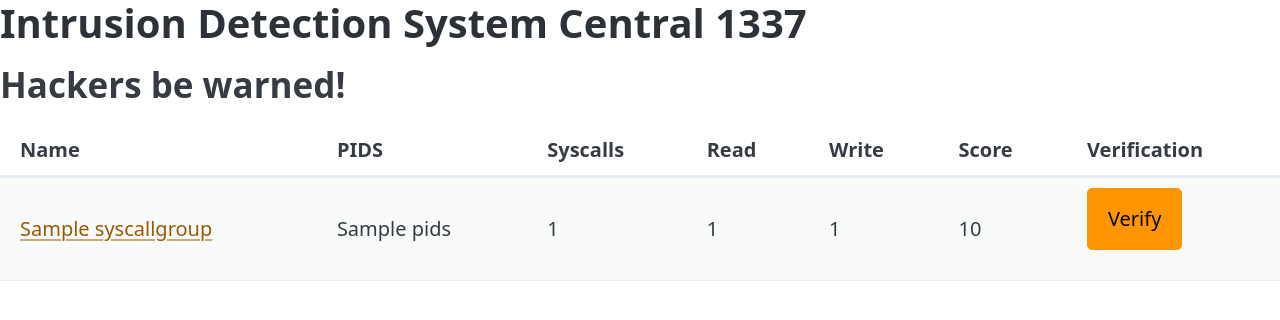
After one commit to bummie/aaugrader, a Flask app: template src/detection/templates/syscalls.html in a window 1280 px wide. The commit adds this page. Shown: the top 320 px of the page. Run offline with Flask 3, Linux system fonts and the light colour scheme; the template is opened without the code that fills it: most values are stand-ins (such as "Sample title", 1, 10 or a date in 2020).

```diff
--- a/src/detection/server.py
+++ b/src/detection/server.py
@@ -18,9 +18,14 @@ def sort_syscallgroups(syscallgroup):
 
 @app.route("/")
 def main_page():
+    return render_template("index.html")
+
+
+@app.route("/syscalls")
+def syscalls_page():
     syscall_groups = utils.load_syscallgroups_from_path(utils.syscallgroupFolder())
     sorted_sycalls = sorted(syscall_groups, key=sort_syscallgroups, reverse=True)
-    return render_template("index.html", syscallgroups=sorted_sycalls)
+    return render_template("syscalls.html", syscallgroups=sorted_sycalls)
 
 
 @app.route("/event")
@@ -75,7 +80,7 @@ def upload():
 @app.post("/uploadcfg")
 def upload_cfg():
     data = request.get_data().decode("UTF-8")
-    file_name = f"{datetime.now().strftime("%Y-%m-%d_%H-%M-%S")}.cfg"
+    file_name = f"{datetime.now().strftime('%Y-%m-%d_%H-%M-%S')}.cfg"
     file_path = os.path.join(utils.cfgFolder(), file_name)
 
     if not os.path.exists(utils.cfgFolder()):
@@ -89,11 +94,10 @@ def upload_cfg():
 
 @app.route("/cfg")
 def cfg_events():
-
     files = utils.list_files(utils.cfgFolder())
     traces = vs.validate_multiple_cfgs(files)
 
-    sorted_traces = traces #sorted(traces, key=sort_syscallgroups, reverse=True)
+    sorted_traces = traces  # sorted(traces, key=sort_syscallgroups, reverse=True)
     return render_template("cfg.html", traces=sorted_traces)
 
 
--- /dev/null
+++ b/src/detection/templates/syscalls.html
@@ -0,0 +1,49 @@
+<!DOCTYPE html>
+<html lang="en">
+
+<head>
+  <meta charset="UTF-8">
+  <title>IDS Central 1337</title>
+  <link rel="stylesheet" href="/static/pico.pumpkin.min.css">
+  <link rel="stylesheet" href="/static/extra.css">
+</head>
+
+<body>
+  <h1>Intrusion Detection System Central 1337</h1>
+  <h2>Hackers be warned!</h2>
+
+  <table id="data" class="table striped">
+    <thead>
+      <tr>
+        <th>Name</th>
+        <th>PIDS</th>
+        <th>Syscalls</th>
+        <th>Read</th>
+        <th>Write</th>
+        <th>Score</th>
+        <th>Verification</th>
+      </tr>
+    </thead>
+    <tbody>
+      {% for syscallgroup in syscallgroups %}
+      <tr>
+        <td><a href="/event?name={{syscallgroup.name}}"">{{ syscallgroup.name }}</a></td>
+          <td>{{ syscallgroup.pids}}</td>
+          <td>{{ syscallgroup.syscalls|length }}</td>
+          <td>{{ syscallgroup.read|length }}</td>
+          <td>{{ syscallgroup.write|length }}</td>
+          <td {% if syscallgroup.score|int > 250 %}class="hacker"{% endif %}>{{ syscallgroup.score }}</td>
+          <td><button onclick=" location.href='/verify?name={{syscallgroup.name}}'" type=button>
+          {% if syscallgroup.verified %}
+          De-Verify
+          {% else %}
+          Verify
+          {% endif %}
+          </button> </td>
+      </tr>
+      {% endfor %}
+    </tbody>
+  </table>
+</body>
+
+</html>
```
Also changed, not shown: src/detection/templates/index.html (+4 -32 lines).
